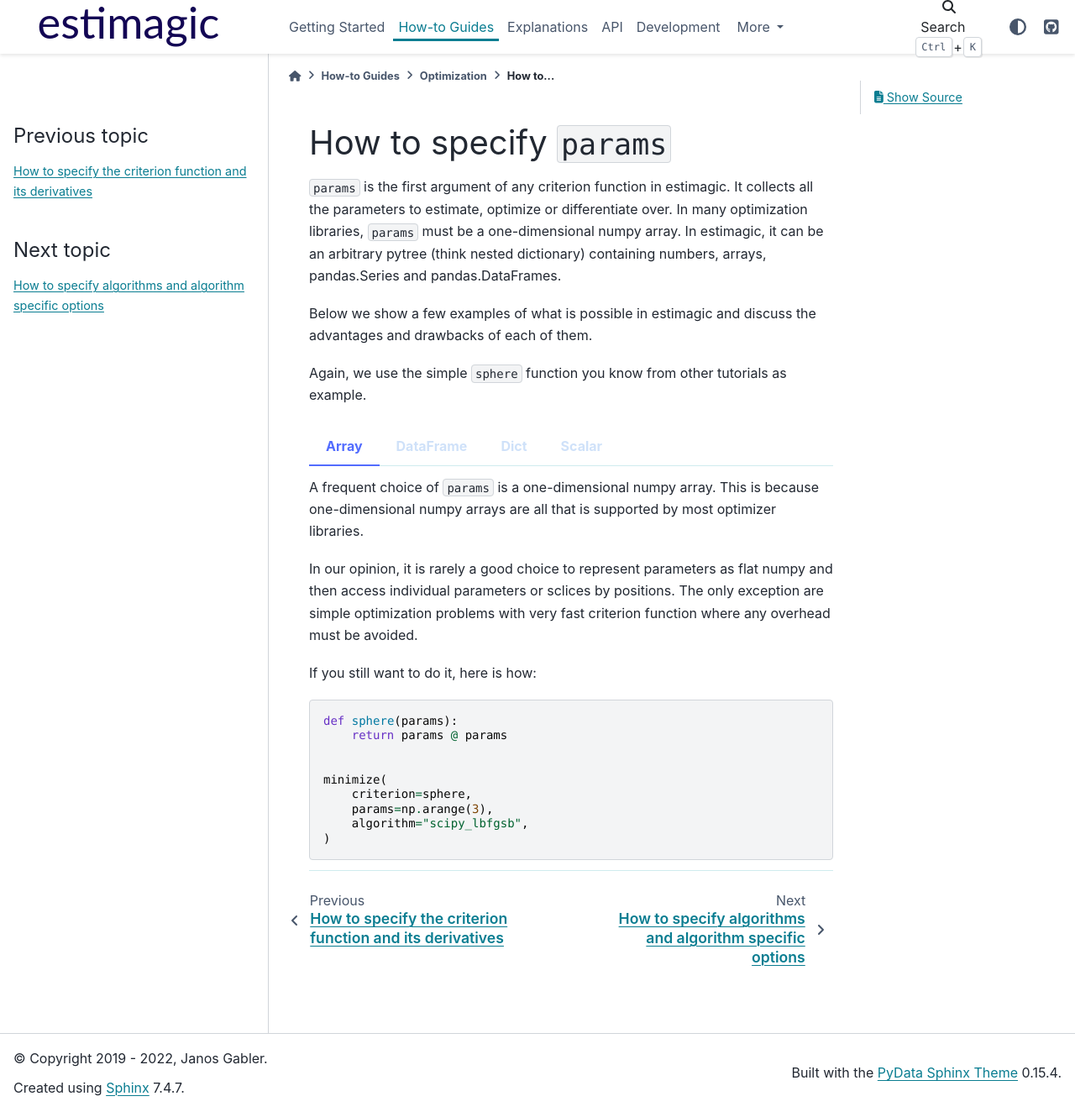
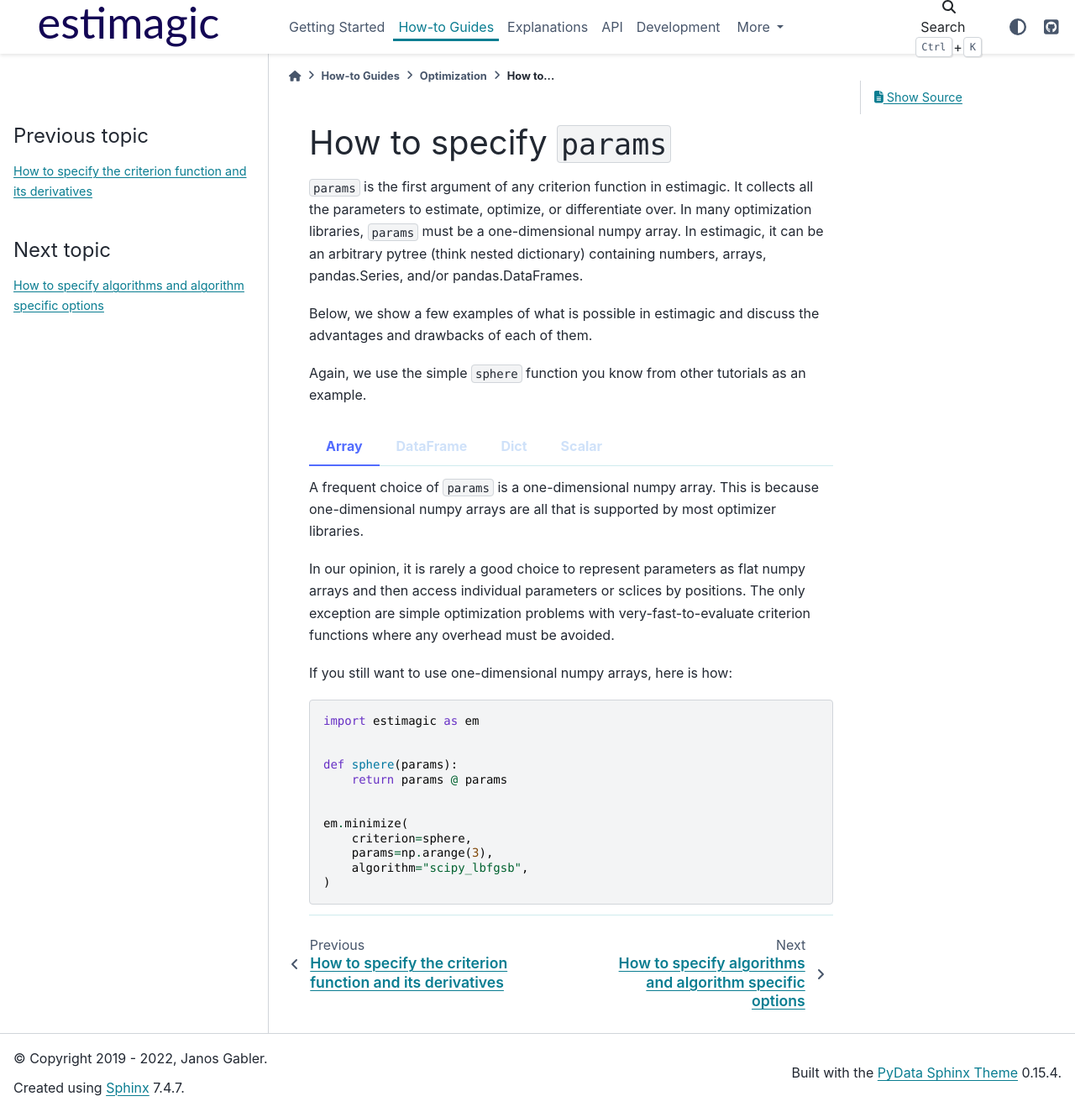
Before and after one commit to optimagic-dev/optimagic, a Sphinx documentation site: the page built from docs/source/how_to_guides/optimization/how_to_specify_parameters.rst, in a window 1280 px wide and 1324 px high. Shown: the whole window at 84% size. Built offline with Sphinx 7.4.7 and the PyData theme 0.15.4, drawn with Linux system fonts in a browser that asks for light colours.

Commit message:
Update .rst files.

```diff
--- a/docs/source/getting_started/installation.rst
+++ b/docs/source/getting_started/installation.rst
@@ -27,7 +27,7 @@
 of them.
 
 
-For an overview of all optimizers and the packages you need to install to enable them
+For an overview of all optimizers and the packages you need to install to enable them,
 see :ref:`list_of_algorithms`.
 
 
--- a/docs/source/how_to_guides/optimization/how_to_specify_algorithm_and_algo_options.rst
+++ b/docs/source/how_to_guides/optimization/how_to_specify_algorithm_and_algo_options.rst
@@ -7,12 +7,12 @@
 The *algorithm* argument
 ========================
 
-The ``algorithm`` argument can either be string with the name of a algorithm that is
+The ``algorithm`` argument can either be a string with the name of an algorithm that is
 implemented in estimagic, or a function that fulfills the interface laid out in
 :ref:`internal_optimizer_interface`.
 
 Which algorithms are available in estimagic depends on the packages a user has
-installed. We list all implemented algorithms in :ref:`list_of_algorithms`.
+installed. We list all supported algorithms in :ref:`list_of_algorithms`.
 
 
 The *algo_options* argument
--- a/docs/source/how_to_guides/optimization/how_to_specify_parameters.rst
+++ b/docs/source/how_to_guides/optimization/how_to_specify_parameters.rst
@@ -6,15 +6,15 @@
 
 
 ``params`` is the first argument of any criterion function in estimagic. It collects
-all the parameters to estimate, optimize or differentiate over. In many optimization
+all the parameters to estimate, optimize, or differentiate over. In many optimization
 libraries, ``params`` must be a one-dimensional numpy array. In estimagic, it can be an
 arbitrary pytree (think nested dictionary) containing numbers, arrays,
-pandas.Series and pandas.DataFrames.
+pandas.Series, and/or pandas.DataFrames.
 
-Below we show a few examples of what is possible in estimagic and discuss the advantages
+Below, we show a few examples of what is possible in estimagic and discuss the advantages
 and drawbacks of each of them.
 
-Again, we use the simple ``sphere`` function you know from other tutorials as example.
+Again, we use the simple ``sphere`` function you know from other tutorials as an example.
 
 
 .. tabbed:: Array
@@ -23,20 +23,23 @@
     because one-dimensional numpy arrays are all that is supported by most optimizer
     libraries.
 
-    In our opinion, it is rarely a good choice to represent parameters as flat numpy
+    In our opinion, it is rarely a good choice to represent parameters as flat numpy arrays
     and then access individual parameters or sclices by positions. The only exception
-    are simple optimization problems with very fast criterion function where
+    are simple optimization problems with very-fast-to-evaluate criterion functions where
     any overhead must be avoided.
 
-    If you still want to do it, here is how:
+    If you still want to use one-dimensional numpy arrays, here is how:
 
     .. code-block:: python
+
+        import estimagic as em
+
 
         def sphere(params):
             return params @ params
 
 
-        minimize(
+        em.minimize(
             criterion=sphere,
             params=np.arange(3),
             algorithm="scipy_lbfgsb",
@@ -63,7 +66,7 @@
             index=["a", "b", "c"],
         )
 
-        minimize(
+        em.minimize(
             criterion=sphere,
             params=params,
             algorithm="scipy_lbfgsb",
@@ -72,7 +75,7 @@
     DataFrames have many advantages:
 
     - It is easy to select single parameters or groups of parameters or work with
-      the entire parameter vector. Especially if you use a well designed MultiIndex.
+      the entire parameter vector. Especially, if you use a well designed MultiIndex.
     - It is very easy to produce publication quality LaTeX tables from them.
     - If you have nested models, you can easily update the parameter vector of a larger
       model with the values from a smaller one (e.g. to get good start parameters).
@@ -100,7 +103,7 @@
             return params["a"] ** 2 + params["b"] ** 2 + (params["c"] ** 2).sum()
 
 
-        res = minimize(
+        res = em.minimize(
             criterion=sphere,
             params={"a": 0, "b": 1, "c": pd.Series([2, 3, 4])},
             algorithm="scipy_neldermead",
@@ -111,7 +114,7 @@
     with JAX.
 
     While estimagic won't stop you, don't go too far! Having parameters in very deeply
-    nested dictionaries makes it hard to visualize results and or even to compare two
+    nested dictionaries makes it hard to visualize results and/or even to compare two
     estimation results.
 
 
@@ -126,7 +129,7 @@
             return params**2
 
 
-        minimize(
+        em.minimize(
             criterion=sphere,
             params=3,
             algorithm="scipy_lbfgsb",
```
Also changed, not shown: other parts of docs/source/getting_started/installation.rst (+1 -1 lines), other parts of docs/source/how_to_guides/optimization/how_to_specify_parameters.rst (+2 -2 lines), docs/source/how_to_guides/optimization/how_to_scale_optimization_problems.rst (+14 -11 lines), docs/source/how_to_guides/optimization/how_to_specify_constraints.rst (+92 -69 lines).
